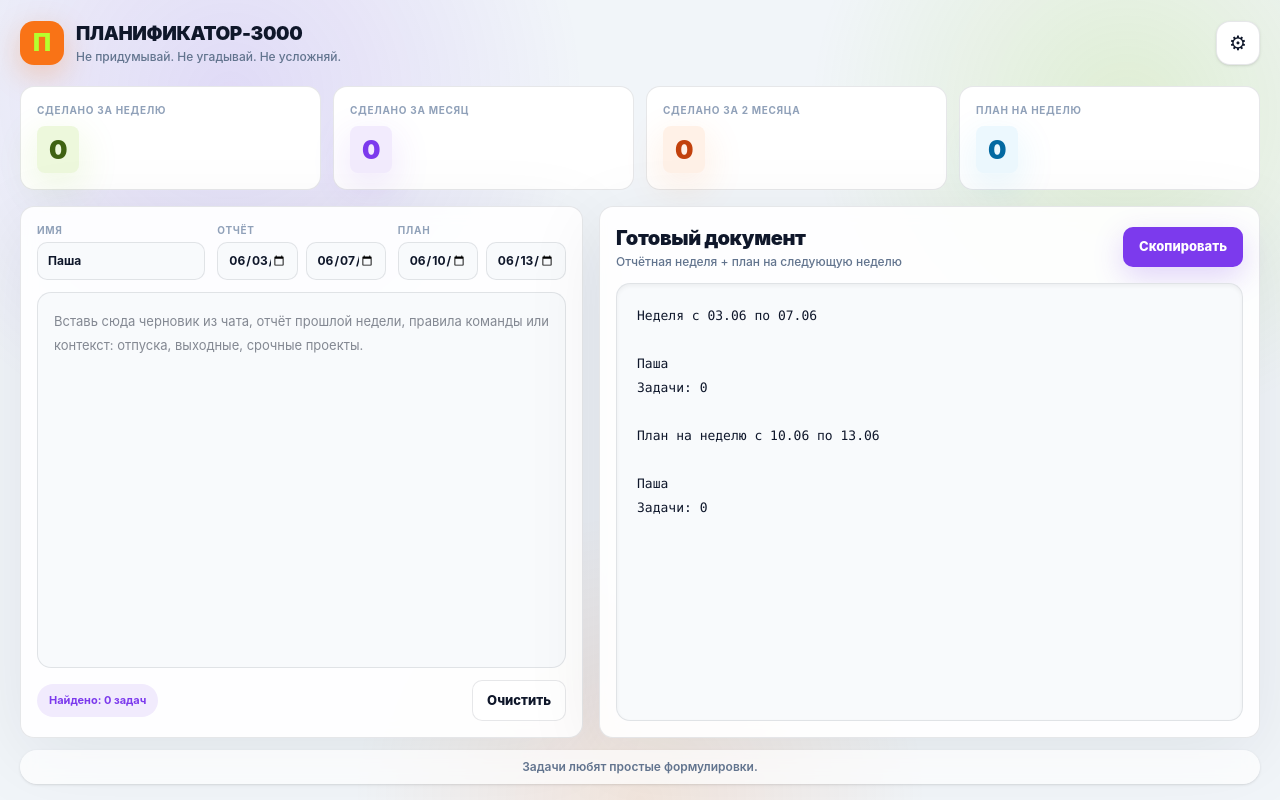
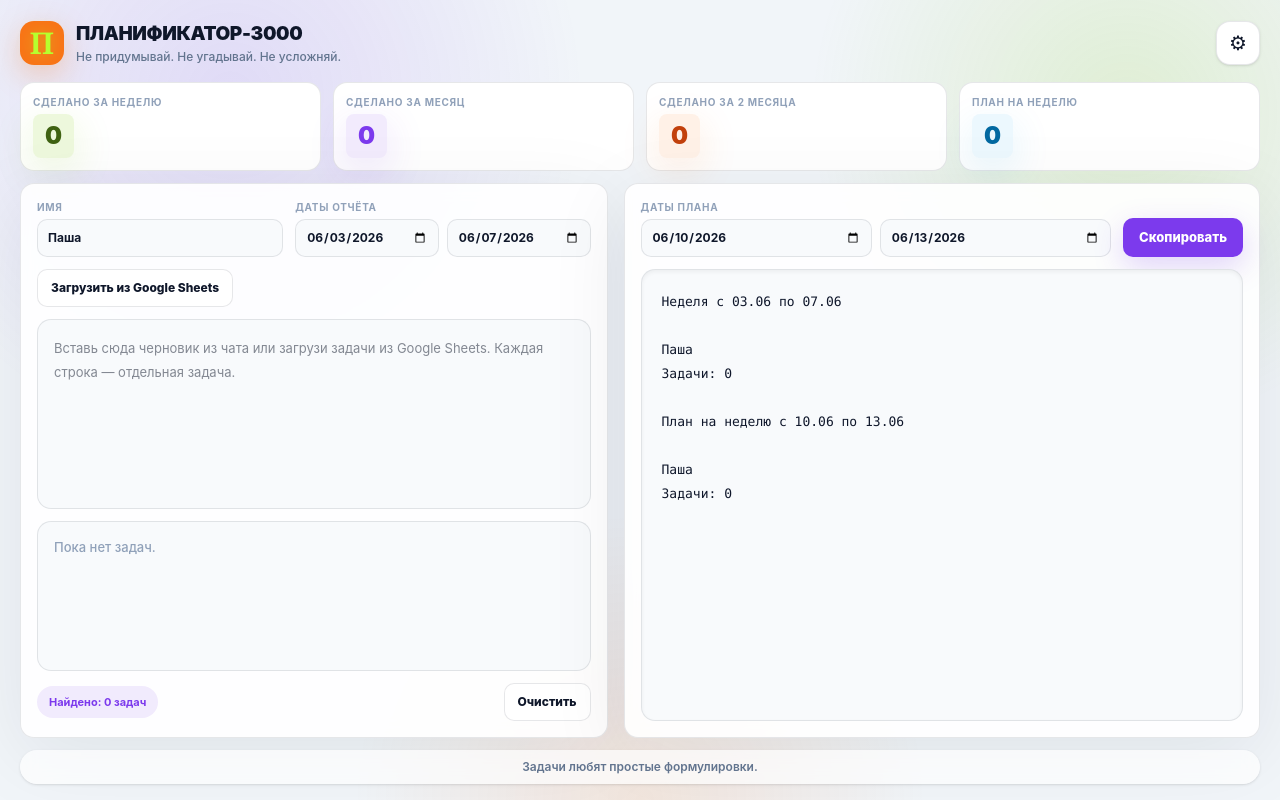
Before and after one commit to svetlohub/planificator3000, a Next.js app in the folder apps/web/: page / in a window 1280 px wide. Built offline with nearby package versions, Linux system fonts and the light colour scheme.

Commit message:
Add Google Sheets import and planning controls

```diff
--- a/apps/web/app/page.tsx
+++ b/apps/web/app/page.tsx
@@ -1,4 +1,4 @@
-/* global window, navigator */
+/* global window, navigator, fetch */
 "use client";
 
 import Link from "next/link";
@@ -10,9 +10,9 @@ type PersonBlock = {
   tasks: string[];
 };
 
-const DEFAULT_NAME = "Паша";
+const NAME_KEY = "planner3000:name";
 const ROUTINE_KEY = "planner3000:routines";
-const NAME_KEY = "planner3000:name";
+const SHEET_KEY = "planner3000:sheetUrl";
 
 const quotes = [
   "План нужен не для контроля, а для спокойствия.",
@@ -53,7 +53,6 @@ function addDays(date: Date, days: number) {
 }
 
 function toShortDate(value: string) {
-  if (!value) return "";
   const [, month, day] = value.split("-");
   return `${day}.${month}`;
 }
@@ -66,19 +65,6 @@ function normalizeTask(line: string) {
     .trim();
 }
 
-function looksLikeName(line: string) {
-  const clean = normalizeTask(line);
-  if (!clean) return false;
-  if (clean.length > 28) return false;
-  if (clean.includes(":")) return false;
-  if (/задач|неделя|план|важно|даты/i.test(clean)) return false;
-  return /^[А-ЯA-ZЁ][а-яa-zё]+(?:\s+[А-ЯA-ZЁ][а-яa-zё]+)?$/.test(clean);
-}
-
-function isContextLine(line: string) {
-  return /важно|выходной|сокращ|отпуск|больнич|срочн|дедлайн|контекст/i.test(line);
-}
-
 function dedupe(items: string[]) {
   const seen = new Set<string>();
   const result: string[] = [];
@@ -86,7 +72,9 @@ function dedupe(items: string[]) {
   for (const item of items) {
     const clean = normalizeTask(item);
     const key = clean.toLowerCase();
+
     if (!clean || seen.has(key)) continue;
+
     seen.add(key);
     result.push(clean);
   }
@@ -106,8 +94,6 @@ function toFutureTask(task: string) {
     [/^сделал\b/i, "сделать"],
     [/^работала над\b/i, "поработать над"],
     [/^работал над\b/i, "поработать над"],
-    [/^работала с\b/i, "поработать с"],
-    [/^работал с\b/i, "поработать с"],
     [/^опубликовала\b/i, "опубликовать"],
     [/^опубликовал\b/i, "опубликовать"],
     [/^выложила\b/i, "выложить"],
@@ -116,12 +102,8 @@ function toFutureTask(task: string) {
     [/^написал\b/i, "написать"],
     [/^подготовила\b/i, "подготовить"],
     [/^подготовил\b/i, "подготовить"],
-    [/^переводила\b/i, "перевести"],
-    [/^переводил\b/i, "перевести"],
     [/^локализовала\b/i, "локализовать"],
     [/^локализовал\b/i, "локализовать"],
-    [/^собрала\b/i, "собрать"],
-    [/^собрал\b/i, "собрать"],
     [/^запустила\b/i, "запустить"],
     [/^запустил\b/i, "запустить"],
   ];
@@ -133,158 +115,200 @@ function toFutureTask(task: string) {
   return task;
 }
 
-function parseInput(raw: string, fallbackName: string, routines: string[]) {
-  const lines = raw.split("\n").map((line) => line.trim()).filter(Boolean);
-  const reportMap = new Map<string, string[]>();
-  const planMap = new Map<string, string[]>();
-  const context: string[] = [];
+function parsePlainTasks(raw: string) {
+  return dedupe(
+    raw
+      .split("\n")
+      .map((line) => line.trim())
+      .filter(Boolean)
+      .filter((line) => !/^задач[аи]?:?\s*\d+/i.test(line))
+      .filter((line) => !/^даты:/i.test(line)),
+  );
+}
 
-  let mode: "report" | "plan" = "report";
-  let currentName = fallbackName;
+function extractSheetId(url: string) {
+  return url.match(/\/spreadsheets\/d\/([a-zA-Z0-9-_]+)/)?.[1] || "";
+}
 
-  function addTask(name: string, task: string, target: "report" | "plan") {
-    const clean = normalizeTask(task);
-    if (!clean) return;
+function extractGid(url: string) {
+  return url.match(/[?&]gid=(\d+)/)?.[1] || "0";
+}
 
-    const map = target === "report" ? reportMap : planMap;
-    const existing = map.get(name) ?? [];
-    existing.push(clean);
-    map.set(name, existing);
-  }
+function parseCsvFirstColumn(csv: string) {
+  const rows: string[][] = [];
+  let row: string[] = [];
+  let cell = "";
+  let quoted = false;
 
-  for (const line of lines) {
-    const normalized = normalizeTask(line);
-    const lower = normalized.toLowerCase();
+  for (let i = 0; i < csv.length; i += 1) {
+    const char = csv[i];
+    const next = csv[i + 1];
 
-    if (isContextLine(normalized)) {
-      context.push(normalized);
+    if (char === '"' && quoted && next === '"') {
+      cell += '"';
+      i += 1;
       continue;
     }
 
-    if (/план на неделю|новая неделя|следующ/i.test(lower)) {
-      mode = "plan";
+    if (char === '"') {
+      quoted = !quoted;
       continue;
     }
 
-    if (/отч[её]тная неделя|неделя с|прошл/i.test(lower)) {
-      mode = "report";
+    if (char === "," && !quoted) {
+      row.push(cell);
+      cell = "";
       continue;
     }
 
-    if (/^задач[аи]?:?\s*\d+/i.test(lower) || /^даты:/i.test(lower)) {
+    if ((char === "\n" || char === "\r") && !quoted) {
+      if (cell || row.length) {
+        row.push(cell);
+        rows.push(row);
+        row = [];
+        cell = "";
+      }
       continue;
     }
 
-    if (looksLikeName(normalized)) {
-      currentName = normalized;
-      if (!reportMap.has(currentName)) reportMap.set(currentName, []);
-      if (!planMap.has(currentName)) planMap.set(currentName, []);
-      continue;
-    }
-
-    addTask(currentName, normalized, mode);
+    cell += char;
   }
 
-  if (!raw.trim() && fallbackName) {
-    reportMap.set(fallbackName, []);
+  if (cell || row.length) {
+    row.push(cell);
+    rows.push(row);
   }
 
-  const report = Array.from(reportMap.entries()).map(([name, tasks]) => ({
-    name,
-    tasks: dedupe(tasks),
-  }));
-
-  const plan = Array.from(planMap.entries()).map(([name, tasks]) => ({
-    name,
-    tasks: dedupe([...tasks, ...routines]).map(toFutureTask),
-  }));
-
-  if (plan.length === 0 && report.length > 0) {
-    for (const person of report) {
-      plan.push({
-        name: person.name,
-        tasks: dedupe([...person.tasks.map(toFutureTask), ...routines]),
-      });
-    }
-  }
-
-  return {
-    report,
-    plan,
-    context: dedupe(context),
-  };
+  return rows
+    .map((items) => normalizeTask(items[0] || ""))
+    .filter(Boolean)
+    .filter((item) => !/^задач/i.test(item))
+    .filter((item) => !/^task/i.test(item));
 }
 
-function formatOutput(data: { report: PersonBlock[]; plan: PersonBlock[]; context: string[] }, reportStart: string, reportEnd: string, planStart: string, planEnd: string) {
-  const reportParts = [
+function formatDocument(params: {
+  name: string;
+  reportTasks: string[];
+  planTasks: string[];
+  reportStart: string;
+  reportEnd: string;
+  planStart: string;
+  planEnd: string;
+}) {
+  const { name, reportTasks, planTasks, reportStart, reportEnd, planStart, planEnd } = params;
+
+  const report: PersonBlock = {
+    name,
+    tasks: reportTasks,
+  };
+
+  const plan: PersonBlock = {
+    name,
+    tasks: planTasks,
+  };
+
+  return [
     `Неделя с ${toShortDate(reportStart)} по ${toShortDate(reportEnd)}`,
     "",
-    ...data.report.flatMap((person) => [
-      person.name,
-      `Задачи: ${person.tasks.length}`,
-      ...person.tasks.map((task, index) => `${index + 1}. ${task}`),
-      "",
-    ]),
-  ];
-
-  const contextParts = data.context.length
-    ? ["Важно:", ...data.context.map((item) => `• ${item}`), ""]
-    : [];
-
-  const planParts = [
+    report.name,
+    `Задачи: ${report.tasks.length}`,
+    ...report.tasks.map((task, index) => `${index + 1}. ${task}`),
+    "",
     `План на неделю с ${toShortDate(planStart)} по ${toShortDate(planEnd)}`,
     "",
-    ...data.plan.flatMap((person) => [
-      person.name,
-      `Задачи: ${person.tasks.length}`,
-      ...person.tasks.map((task, index) => `${index + 1}. ${task}`),
-      "",
-    ]),
-  ];
-
-  return [...reportParts, ...contextParts, ...planParts].join("\n").trim();
+    plan.name,
+    `Задачи: ${plan.tasks.length}`,
+    ...plan.tasks.map((task, index) => `${index + 1}. ${task}`),
+  ].join("\n").trim();
 }
 
 export default function HomePage() {
   const baseDate = useMemo(() => new Date(todayIso()), []);
-  const [name, setName] = useState(DEFAULT_NAME);
+
+  const [name, setName] = useState("Паша");
   const [raw, setRaw] = useState("");
+  const [sheetUrl, setSheetUrl] = useState("");
   const [routines, setRoutines] = useState<string[]>([]);
+  const [manualPlan, setManualPlan] = useState<string[]>([]);
+  const [copied, setCopied] = useState(false);
+  const [sheetStatus, setSheetStatus] = useState("");
+
   const [reportStart, setReportStart] = useState(addDays(baseDate, -7).toISOString().slice(0, 10));
   const [reportEnd, setReportEnd] = useState(addDays(baseDate, -3).toISOString().slice(0, 10));
   const [planStart, setPlanStart] = useState(todayIso());
   const [planEnd, setPlanEnd] = useState(addDays(baseDate, 3).toISOString().slice(0, 10));
-  const [copied, setCopied] = useState(false);
 
   useEffect(() => {
-    const savedName = window.localStorage.getItem(NAME_KEY);
-    const savedRoutines = window.localStorage.getItem(ROUTINE_KEY);
-
-    if (savedName) setName(savedName);
-    if (savedRoutines) setRoutines(savedRoutines.split("\n").map(normalizeTask).filter(Boolean));
+    setName(window.localStorage.getItem(NAME_KEY) || "Паша");
+    setSheetUrl(window.localStorage.getItem(SHEET_KEY) || "");
+    setRoutines((window.localStorage.getItem(ROUTINE_KEY) || "").split("\n").map(normalizeTask).filter(Boolean));
   }, []);
 
   useEffect(() => {
     window.localStorage.setItem(NAME_KEY, name);
   }, [name]);
 
-  const data = useMemo(() => parseInput(raw, name, routines), [raw, name, routines]);
+  const reportTasks = useMemo(() => parsePlainTasks(raw), [raw]);
+
+  const planTasks = useMemo(() => {
+    const source = manualPlan.length ? manualPlan : reportTasks.map(toFutureTask);
+    return dedupe([...source, ...routines]);
+  }, [manualPlan, reportTasks, routines]);
 
   const output = useMemo(
-    () => formatOutput(data, reportStart, reportEnd, planStart, planEnd),
-    [data, reportStart, reportEnd, planStart, planEnd],
+    () =>
+      formatDocument({
+        name,
+        reportTasks,
+        planTasks,
+        reportStart,
+        reportEnd,
+        planStart,
+        planEnd,
+      }),
+    [name, reportTasks, planTasks, reportStart, reportEnd, planStart, planEnd],
   );
 
-  const doneWeek = data.report.reduce((sum, person) => sum + person.tasks.length, 0);
-  const plannedWeek = data.plan.reduce((sum, person) => sum + person.tasks.length, 0);
-  const doneMonth = doneWeek * 4;
-  const doneTwoMonths = doneWeek * 8;
   const quote = quotes[new Date().getDate() % quotes.length];
 
   async function copyOutput() {
     await navigator.clipboard.writeText(output);
     setCopied(true);
-    window.setTimeout(() => setCopied(false), 1600);
+    window.setTimeout(() => setCopied(false), 1500);
+  }
+
+  function moveToPlan(task: string) {
+    setManualPlan((current) => dedupe([...current, toFutureTask(task)]));
+  }
+
+  async function loadFromGoogleSheets() {
+    setSheetStatus("Загружаю таблицу...");
+
+    try {
+      const id = extractSheetId(sheetUrl);
+      const gid = extractGid(sheetUrl);
+
+      if (!id) {
+        setSheetStatus("Не вижу ID таблицы. Проверь ссылку.");
+        return;
+      }
+
+      const url = `https://docs.google.com/spreadsheets/d/${id}/gviz/tq?tqx=out:csv&gid=${gid}`;
+      const response = await fetch(url);
+
+      if (!response.ok) {
+        setSheetStatus("Не удалось открыть таблицу. Сделай доступ «Anyone with the link can view».");
+        return;
+      }
+
+      const csv = await response.text();
+      const tasks = parseCsvFirstColumn(csv);
+
+      setRaw(tasks.join("\n"));
+      setSheetStatus(`Загружено задач из столбика A: ${tasks.length}`);
+    } catch {
+      setSheetStatus("Ошибка загрузки. Для демо таблица должна быть доступна по ссылке.");
+    }
   }
 
   return (
@@ -298,10 +322,10 @@ export default function HomePage() {
       ) : null}
 
       <section className="relative mx-auto flex h-screen max-w-7xl flex-col px-5 py-4">
-        <header className="mb-4 flex h-[54px] items-center justify-between">
+        <header className="mb-3 flex h-[54px] items-center justify-between">
           <div className="group flex items-center gap-3">
-            <div className="grid size-11 place-items-center rounded-[14px] bg-[#F97316] text-[24px] font-black text-[#B6FF2E] shadow-[0_10px_30px_rgba(249,115,22,.28)] transition duration-150 group-hover:-translate-y-0.5 group-hover:shadow-[0_16px_45px_rgba(249,115,22,.38)]">
-              П
+            <div className="grid size-11 place-items-center rounded-[14px] bg-[#F97316] shadow-[0_10px_30px_rgba(249,115,22,.28)] transition duration-150 group-hover:-translate-y-0.5 group-hover:shadow-[0_16px_45px_rgba(249,115,22,.38)]">
+              <span className="font-serif text-[30px] font-black leading-none text-[#B6FF2E] drop-shadow-[0_0_8px_rgba(182,255,46,.45)]">П</span>
             </div>
             <div>
               <div className="text-[19px] font-black tracking-[-.02em]">ПЛАНИФИКАТОР-3000</div>
@@ -318,55 +342,88 @@ export default function HomePage() {
           </Link>
         </header>
 
-        <div className="mb-4 grid gap-3 md:grid-cols-4">
-          <Metric label="Сделано за неделю" value={doneWeek} tone="lime" />
-          <Metric label="Сделано за месяц" value={doneMonth} tone="violet" />
-          <Metric label="Сделано за 2 месяца" value={doneTwoMonths} tone="orange" />
-          <Metric label="План на неделю" value={plannedWeek} tone="sky" />
+        <div className="mb-3 grid gap-3 md:grid-cols-4">
+          <Metric label="Сделано за неделю" value={reportTasks.length} tone="lime" />
+          <Metric label="Сделано за месяц" value={reportTasks.length * 4} tone="violet" />
+          <Metric label="Сделано за 2 месяца" value={reportTasks.length * 8} tone="orange" />
+          <Metric label="План на неделю" value={planTasks.length} tone="sky" />
         </div>
 
-        <div className="grid min-h-0 flex-1 gap-4 lg:grid-cols-[.92fr_1.08fr]">
+        <div className="grid min-h-0 flex-1 gap-4 lg:grid-cols-[.96fr_1.04fr]">
           <section className="flex min-h-0 flex-col rounded-[14px] border border-slate-900/10 bg-white/90 p-4 shadow-[0_18px_80px_rgba(15,23,42,.08)] backdrop-blur transition duration-150 hover:shadow-[0_22px_90px_rgba(124,58,237,.12)]">
-            <div className="mb-3 grid gap-3 md:grid-cols-[1fr_1fr_1fr]">
+            <div className="mb-3 grid gap-3 md:grid-cols-[1fr_1.2fr]">
               <Field label="Имя">
                 <input value={name} onChange={(event) => setName(event.target.value)} className="input" />
               </Field>
-              <Field label="Отчёт">
+
+              <Field label="Даты отчёта">
                 <div className="grid grid-cols-2 gap-2">
-                  <input type="date" value={reportStart} onChange={(event) => setReportStart(event.target.value)} className="input" />
-                  <input type="date" value={reportEnd} onChange={(event) => setReportEnd(event.target.value)} className="input" />
+                  <input type="date" value={reportStart} onChange={(event) => setReportStart(event.target.value)} className="input date-input" />
+                  <input type="date" value={reportEnd} onChange={(event) => setReportEnd(event.target.value)} className="input date-input" />
                 </div>
               </Field>
-              <Field label="План">
-                <div className="grid grid-cols-2 gap-2">
-                  <input type="date" value={planStart} onChange={(event) => setPlanStart(event.target.value)} className="input" />
-                  <input type="date" value={planEnd} onChange={(event) => setPlanEnd(event.target.value)} className="input" />
-                </div>
-              </Field>
+            </div>
+
+            <div className="mb-3 flex flex-wrap items-center gap-2">
+              <button onClick={loadFromGoogleSheets} className="btn-secondary">
+                Загрузить из Google Sheets
+              </button>
+              <span className="text-[11px] font-semibold text-slate-500">{sheetStatus}</span>
             </div>
 
             <textarea
               value={raw}
               onChange={(event) => setRaw(event.target.value)}
-              placeholder="Вставь сюда черновик из чата, отчёт прошлой недели, правила команды или контекст: отпуска, выходные, срочные проекты."
-              className="min-h-0 flex-1 resize-none rounded-[14px] border border-slate-900/10 bg-[#F8FAFC] p-4 text-[13px] leading-6 outline-none transition duration-150 focus:border-[#7C3AED] focus:bg-white focus:ring-4 focus:ring-[#7C3AED]/10"
+              placeholder="Вставь сюда черновик из чата или загрузи задачи из Google Sheets. Каждая строка — отдельная задача."
+              className="h-[190px] resize-none rounded-[14px] border border-slate-900/10 bg-[#F8FAFC] p-4 text-[13px] leading-6 outline-none transition duration-150 focus:border-[#7C3AED] focus:bg-white focus:ring-4 focus:ring-[#7C3AED]/10"
             />
+
+            <div className="mt-3 min-h-0 flex-1 overflow-auto rounded-[14px] border border-slate-900/10 bg-[#F8FAFC]">
+              {reportTasks.length ? (
+                <table className="w-full text-left text-[12px]">
+                  <tbody>
+                    {reportTasks.map((task, index) => (
+                      <tr key={`${task}-${index}`} className="border-b border-slate-900/5 transition hover:bg-white">
+                        <td className="w-8 px-3 py-2 font-bold text-slate-400">{index + 1}</td>
+                        <td className="px-2 py-2 font-semibold text-slate-700">{task}</td>
+                        <td className="w-12 px-3 py-2 text-right">
+                          <button
+                            onClick={() => moveToPlan(task)}
+                            title="Перенести в план"
+                            className="rounded-[8px] bg-[#7C3AED]/10 px-2 py-1 font-black text-[#7C3AED] transition hover:-translate-y-0.5 hover:bg-[#7C3AED] hover:text-white hover:shadow-[0_10px_30px_rgba(124,58,237,.25)]"
+                          >
+                            →
+                          </button>
+                        </td>
+                      </tr>
+                    ))}
+                  </tbody>
+                </table>
+              ) : (
+                <div className="p-4 text-[13px] font-medium text-slate-400">Пока нет задач.</div>
+              )}
+            </div>
 
             <div className="mt-3 flex items-center justify-between">
               <span className="rounded-full bg-[#7C3AED]/10 px-3 py-2 text-[11px] font-bold text-[#7C3AED]">
-                Найдено: {doneWeek} задач
+                Найдено: {reportTasks.length} задач
               </span>
               <button onClick={() => setRaw("")} className="btn-secondary">Очистить</button>
             </div>
           </section>
 
           <section className="flex min-h-0 flex-col rounded-[14px] border border-slate-900/10 bg-white/90 p-4 shadow-[0_18px_80px_rgba(15,23,42,.08)] backdrop-blur transition duration-150 hover:shadow-[0_22px_90px_rgba(132,204,22,.14)]">
-            <div className="mb-3 flex items-center justify-between gap-3">
-              <div>
-                <div className="text-[20px] font-black tracking-[-.02em]">Готовый документ</div>
-                <div className="text-[12px] font-medium text-slate-500">Отчётная неделя + план на следующую неделю</div>
+            <div className="mb-3 grid gap-3 md:grid-cols-[1fr_auto]">
+              <Field label="Даты плана">
+                <div className="grid grid-cols-2 gap-2">
+                  <input type="date" value={planStart} onChange={(event) => setPlanStart(event.target.value)} className="input date-input" />
+                  <input type="date" value={planEnd} onChange={(event) => setPlanEnd(event.target.value)} className="input date-input" />
+                </div>
+              </Field>
+
+              <div className="flex items-end">
+                <button onClick={copyOutput} className="btn-primary">Скопировать</button>
               </div>
-              <button onClick={copyOutput} className="btn-primary">Скопировать</button>
             </div>
 
             <pre className="min-h-0 flex-1 overflow-auto whitespace-pre-wrap rounded-[14px] border border-slate-900/10 bg-[#F8FAFC] p-5 text-[13px] leading-6 text-slate-900 shadow-inner">
@@ -391,6 +448,10 @@ export default function HomePage() {
           font-weight: 700;
           outline: none;
           transition: 0.15s ease;
+        }
+
+        .date-input {
+          min-width: 132px;
         }
 
         .input:focus {
@@ -419,8 +480,8 @@ export default function HomePage() {
           border-radius: 10px;
           border: 1px solid rgba(15, 23, 42, 0.1);
           background: #fff;
-          padding: 10px 14px;
-          font-size: 13px;
+          padding: 9px 13px;
+          font-size: 12px;
           font-weight: 800;
           transition: 0.15s ease;
         }
@@ -452,9 +513,9 @@ function Metric({ label, value, tone }: { label: string; value: number; tone: "l
   };
 
   return (
-    <div className="rounded-[14px] border border-slate-900/10 bg-white p-4 transition duration-150 hover:-translate-y-0.5 hover:shadow-[0_18px_60px_rgba(15,23,42,.12)]">
+    <div className="rounded-[14px] border border-slate-900/10 bg-white p-3 transition duration-150 hover:-translate-y-0.5 hover:shadow-[0_18px_60px_rgba(15,23,42,.12)]">
       <div className="text-[10px] font-bold uppercase tracking-[.7px] text-slate-400">{label}</div>
-      <div className={`mt-2 inline-flex rounded-[8px] px-3 py-1 text-[26px] font-black tracking-[-.02em] ${tones[tone]}`}>
+      <div className={`mt-1 inline-flex rounded-[8px] px-3 py-1 text-[24px] font-black tracking-[-.02em] ${tones[tone]}`}>
         {value}
       </div>
     </div>
```
Also changed, not shown: apps/web/app/settings/page.tsx (+15 -27 lines), apps/web/public/favicon.svg.
